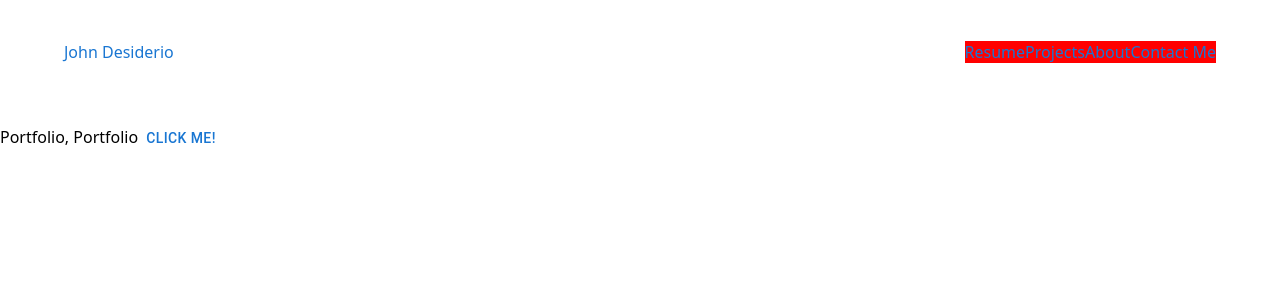
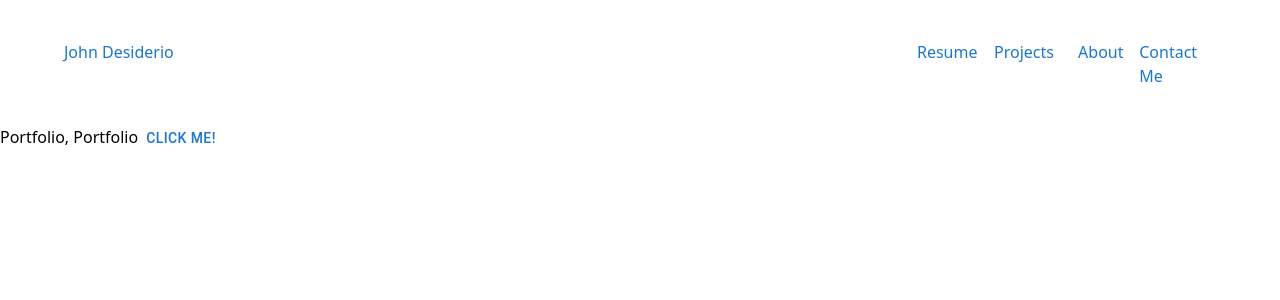
Before and after one commit to JohnDesiderio/website, a React (Create React App) app: page /#/portfolio in a window 1280 px wide. Shown: the top 300 px of the page. Built offline with nearby package versions, Linux system fonts and the light colour scheme.

Commit message:
Header collapses upon shrinking the page

```diff
--- a/src/portfolio/components/header/header-menu.tsx
+++ b/src/portfolio/components/header/header-menu.tsx
@@ -8,7 +8,7 @@ interface IHeaderMenu {
 
 const HeaderMenu:React.FC<IHeaderMenu> = (props: IHeaderMenu) => {
     return (
-        <Box className='header-menu-box'>
+        <Box className='header-menu-box' display='flex' flexDirection='row'>
             <MenuItem toggled={props.toggled === 1} dir_text='Resume' link='resume'/>
             <MenuItem toggled={props.toggled === 2}  dir_text='Projects' link='projects'/>
             <MenuItem toggled={props.toggled === 3}  dir_text='About' link='about'/>
--- a/src/portfolio/components/header/header.tsx
+++ b/src/portfolio/components/header/header.tsx
@@ -7,9 +7,20 @@ interface IHeaderProps {
     value: number
 }
 
+
 const Header:React.FC<IHeaderProps> = (props: IHeaderProps) => {
     return (
-        <Box className='header-box' display='flex' flexDirection='row'>
+        <Box
+            className='header-box'
+            flexDirection='row'
+            display={{
+                xs: 'none',
+                sm: 'none',
+                md: 'none',
+                lg: 'flex',
+                xl: 'flex',
+            }}
+        >
             <Box className="header-child-box-left">
                 <Box>
                     <Link
@@ -20,7 +31,7 @@ const Header:React.FC<IHeaderProps> = (props: IHeaderProps) => {
                     </Link>
                 </Box>
             </Box>
-            <Box className="header-child-box-right">
+            <Box className="header-child-box-right" display='block' flexDirection='row' justifyContent='end'>
                 <HeaderMenu toggled={props.value}/>
             </Box>
         </Box>
--- a/src/portfolio/components/header/menu-item.tsx
+++ b/src/portfolio/components/header/menu-item.tsx
@@ -1,5 +1,5 @@
 import React from 'react';
-import { Link } from '@mui/material';
+import { Link, Box } from '@mui/material';
 import './styles.css';
 
 interface IMenuItem {
@@ -13,10 +13,16 @@ const MenuItem:React.FC<IMenuItem> = (props: IMenuItem) => {
     return (
         <Link
             underline='none'
-            className={props.toggled ? 'selected-menu-item' : 'unselected-menu-item'}
             href={`#/portfolio/${props.link}`}
         >
-            {props.dir_text}
+            <Box
+                className={props.toggled ? 'selected-menu-item' : 'unselected-menu-item'}
+                justifyContent='center'
+                display='flex'
+            >
+                {props.dir_text}
+            </Box>
+
         </Link>
     )
 }
--- a/src/portfolio/components/header/styles.css
+++ b/src/portfolio/components/header/styles.css
@@ -23,16 +23,20 @@
 }
 
 .selected-menu-item {
-    width: 10vw;
-    height: 2vh;
+    color: grey;
+    width: 6vw;
+    height: 2.5vh;
+}
+
+.selected-menu-item:hover {
+    cursor: default;
 }
 
 .unselected-menu-item {
-    width: 10rem;
-    height: 2vh;
-    background-color: red;
+    width: 6vw;
+    height: 2.5vh;
 }
 
 .unselected-menu-item:hover {
-    opacity: 1;
+    color: red;
 }
```
